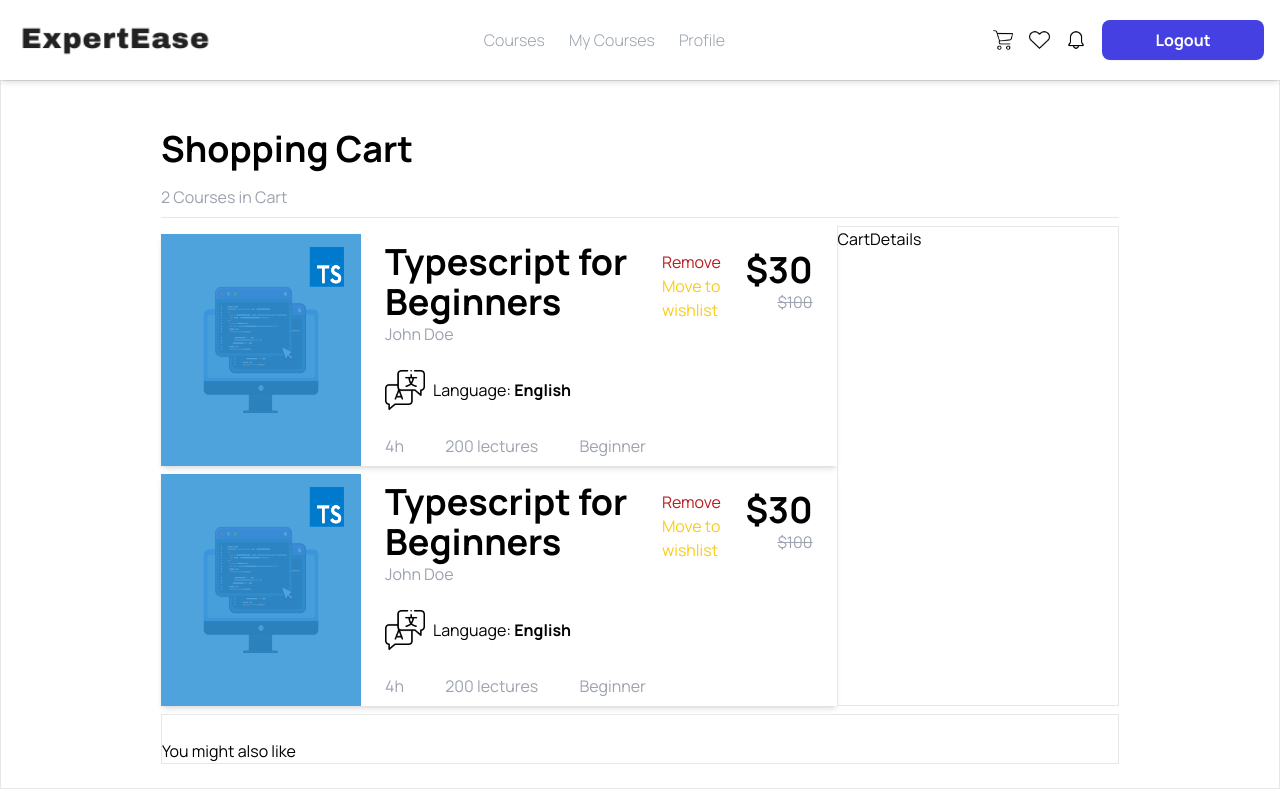
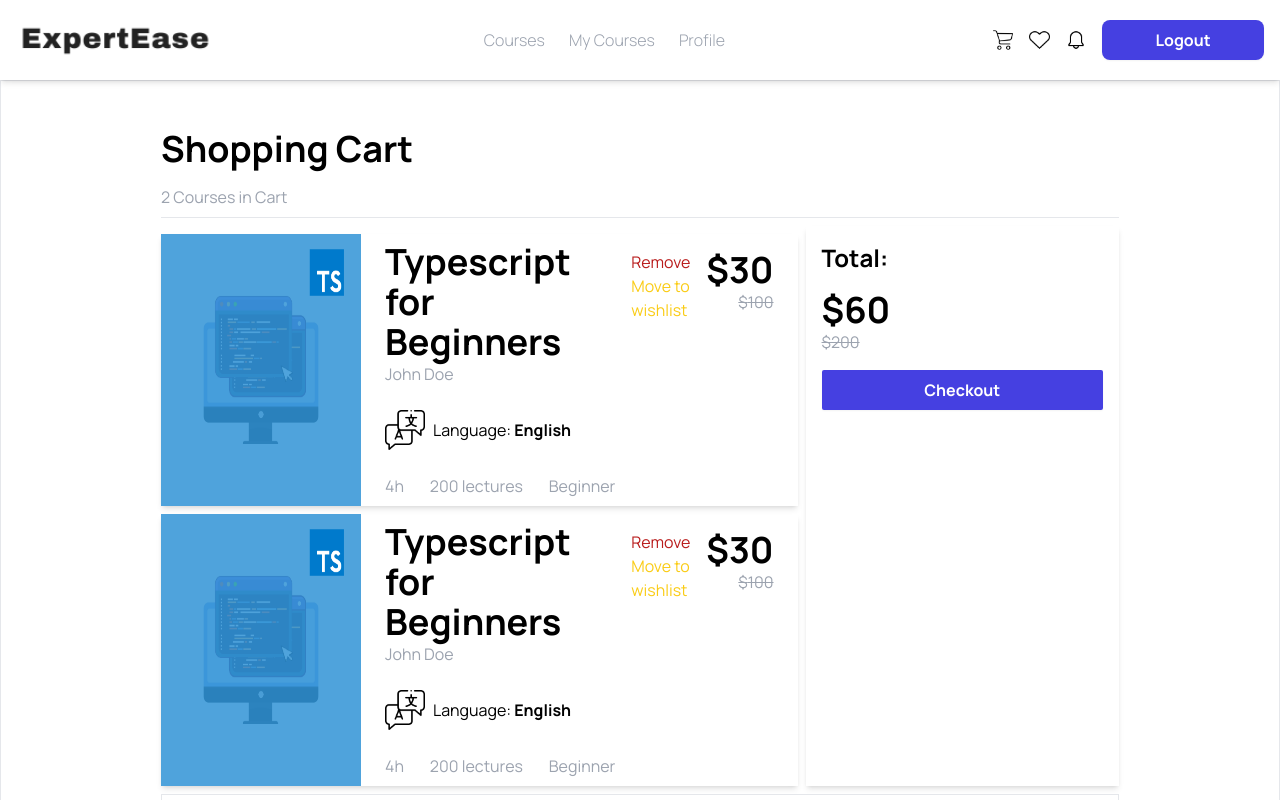
Before and after one commit to Dzenoo/Online-Learning-Platform, a Next.js app: page /cart in a window 1280 px wide. Shown: the top 800 px of the page. Built offline with nearby package versions, Linux system fonts and the light colour scheme.

Commit message:
Adding cart details

```diff
--- a/app/cart/page.tsx
+++ b/app/cart/page.tsx
@@ -10,7 +10,7 @@ const CartPage = () => {
         <p className="text-gray-400 mt-4">2 Courses in Cart</p>
       </div>
       <hr />
-      <div className="flex items-stretch justify-center">
+      <div className="flex items-stretch justify-center gap-2">
         <CartList cartCourses={CartData} />
         <CartDetails />
       </div>
--- a/components/cart/details/CartDetails.tsx
+++ b/components/cart/details/CartDetails.tsx
@@ -1,7 +1,26 @@
+import Button from "@/components/shared/form/Button";
 import React from "react";
 
 const CartDetails: React.FC = () => {
-  return <div className="border flex-grow">CartDetails</div>;
+  return (
+    <div className="flex-grow flex flex-col gap-4 shadow-md p-4">
+      <h1 className="font-bold text-2xl">Total:</h1>
+      <div className="flex flex-col">
+        <h1 className="headingTitle">${60}</h1>
+        <span className="line-through text-gray-400 text-s">${200}</span>
+      </div>
+      <Button
+        isLink={true}
+        linkHref="checkout"
+        styleType="initial"
+        type="button"
+        disabled={false}
+        additionalStyles="rounded-sm"
+      >
+        Checkout
+      </Button>
+    </div>
+  );
 };
 
 export default CartDetails;
```
